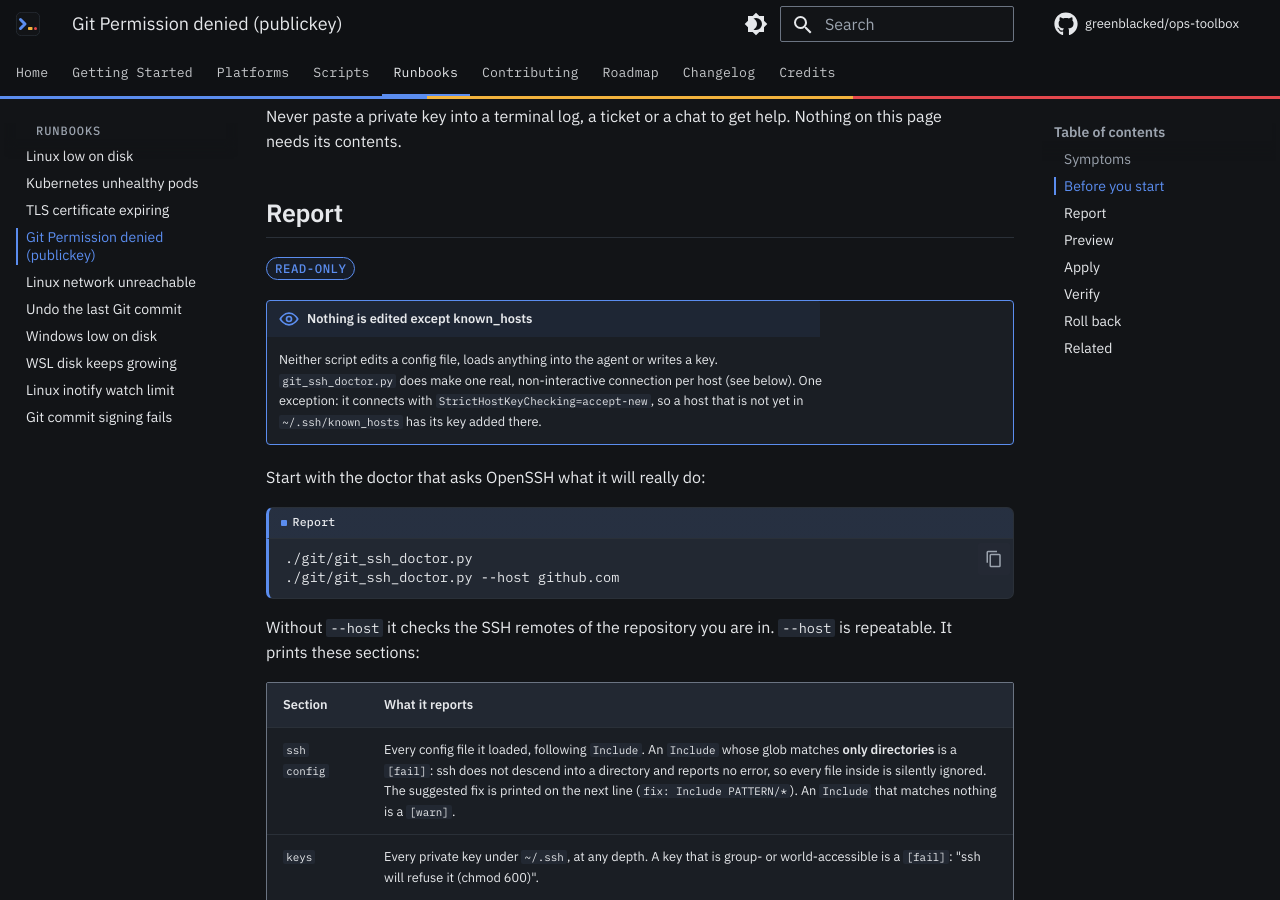
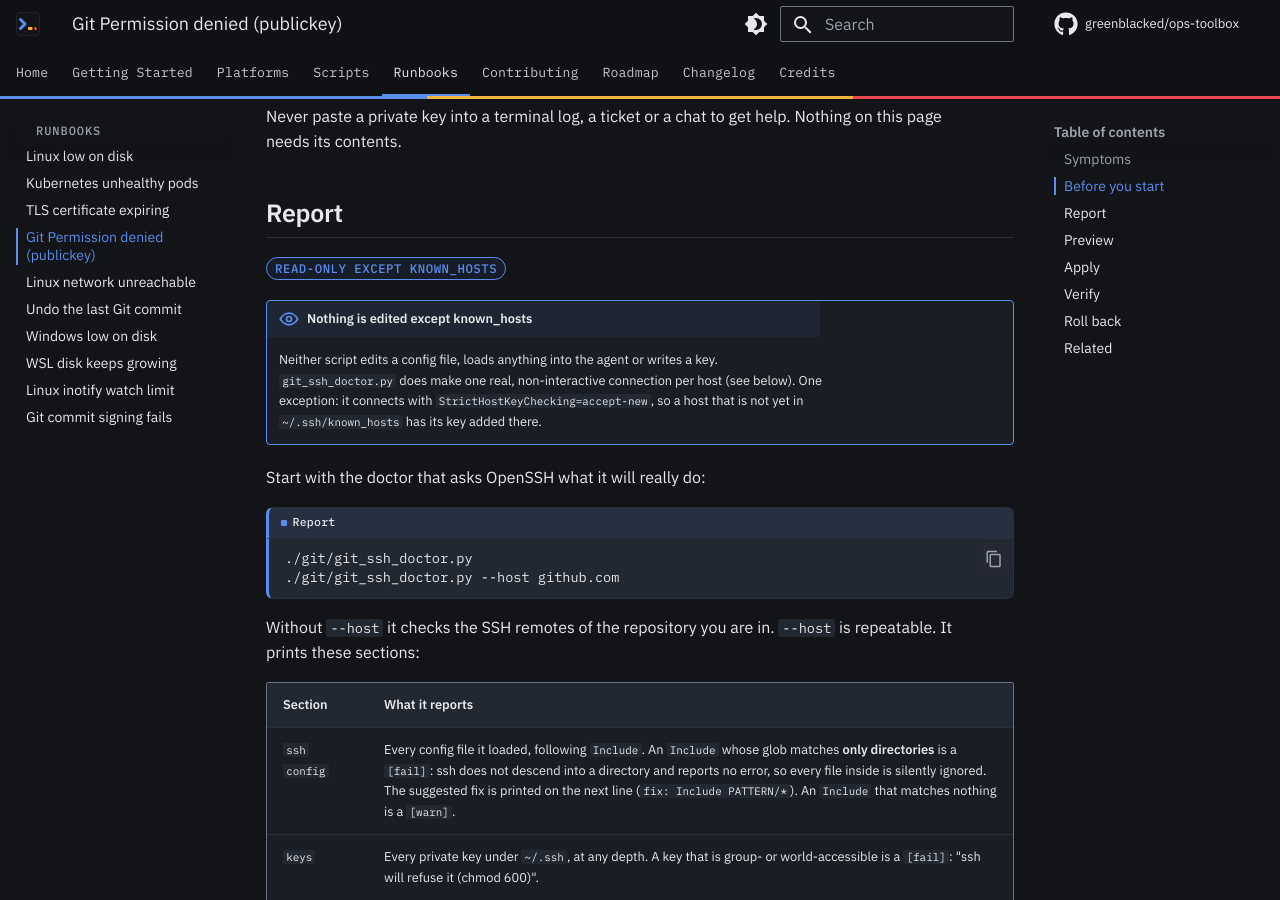
Before and after one commit to greenblacked/ops-toolbox, an MkDocs documentation site: the page built from docs/runbooks/git-permission-denied-publickey.md, in a window 1280 px wide and 900 px high, scrolled down 873 px. Built offline with MkDocs 1.6.1 and Material for MkDocs 9.7.7, drawn with Linux system fonts in a browser that asks for light colours; comment, search, counter and statistics services are not loaded.

Commit message:
docs(runbooks): qualify read-only pill for known_hosts write
The Report pill said read-only directly above a note that
git_ssh_doctor.py may add a host key to known_hosts. Make the pill
state the exception so the two agree.

```diff
--- a/docs/runbooks/git-permission-denied-publickey.md
+++ b/docs/runbooks/git-permission-denied-publickey.md
@@ -33,7 +33,7 @@ help. Nothing on this page needs its contents.
 
 ## Report
 
-<span class="stage stage-report">read-only</span>
+<span class="stage stage-report">read-only except known_hosts</span>
 
 !!! report "Nothing is edited except known_hosts"
     Neither script edits a config file, loads anything into the agent or
```
